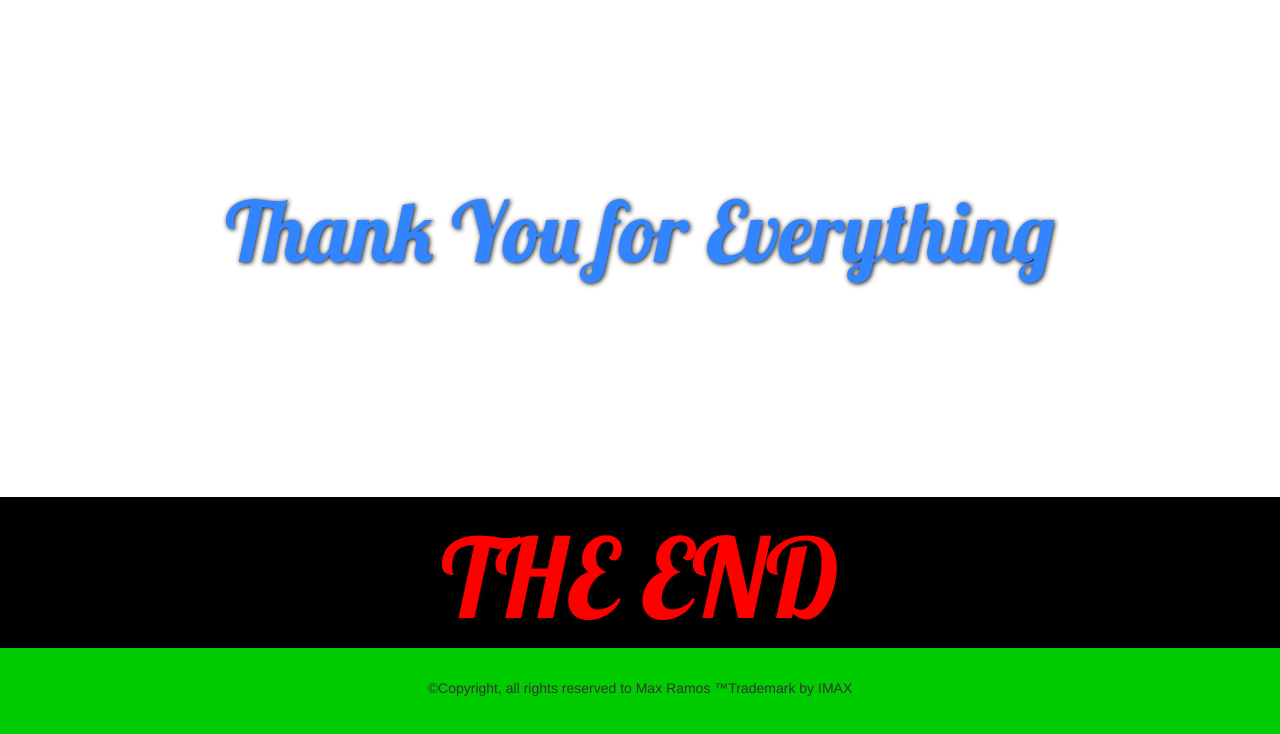
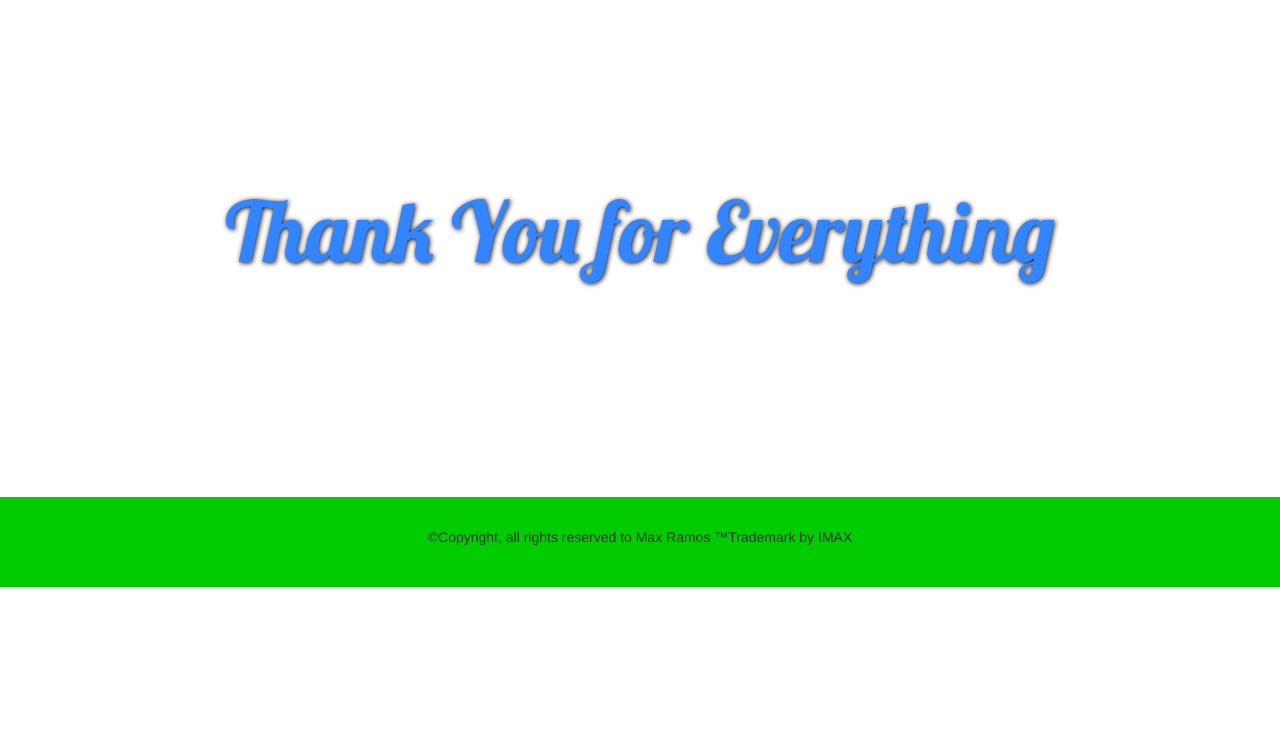
Before and after one commit to maxmillon/experiment, a plain HTML site: page index.html in a window 1280 px wide. Shown: the part 2699-3433 px from the top of the page. After the commit the page ends 3286 px from the top, so only its background shows below. Drawn offline with Linux system fonts and the light colour scheme.

Commit message:
i got rid of the end

```diff
--- a/index.html
+++ b/index.html
@@ -123,11 +123,7 @@
 	</div>
 </div>
 
-<div class="row the-end">
-	<div class="col-md-12">
-		<h1 class="vr"><center>THE END</center></h1>
-	</div>
-</div>
+
 
 <!--The end  -->
 
```
